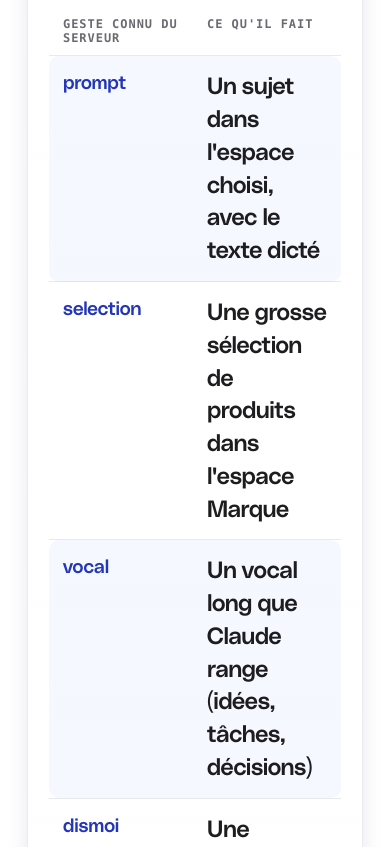
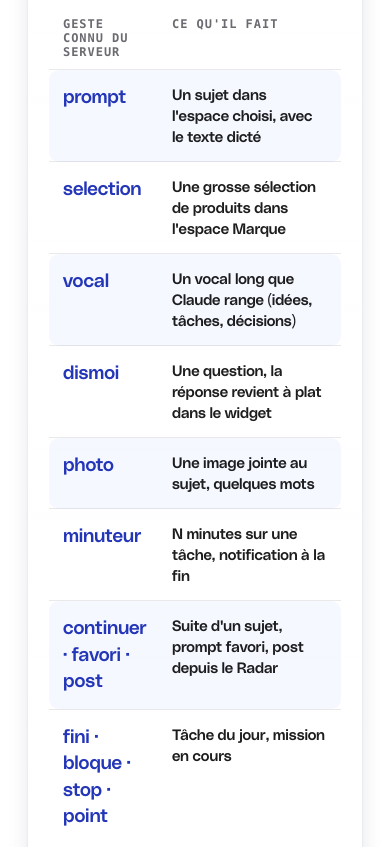
Before and after one commit to damienrsl/ponts-raccourcis, a plain HTML site: page index.html in a window 390 px wide. Shown: the part 1932-2779 px from the top of the page. Drawn offline with Linux system fonts and the light colour scheme.

Commit message:
Tableaux lisibles sur mobile
Co-Authored-By: Claude Fable 5.1 <noreply@anthropic.com>

```diff
--- a/index.html
+++ b/index.html
@@ -148,6 +148,9 @@ table{width:100%;border-collapse:collapse;margin:12px 0 0;font-size:15px}
 th,td{text-align:left;padding:9px 6px;border-top:1px solid var(--filet);vertical-align:top;line-height:1.4}
 th{font:600 11px var(--police-mono);letter-spacing:.08em;text-transform:uppercase;color:var(--texte-3);border-top:0}
 td b{color:var(--pan-3)}
+body.aura main td:not(:first-child){font-size:15px!important;font-weight:400;letter-spacing:0;width:auto;text-align:left}
+body.aura main th:not(:first-child){text-align:left}
+body.aura main td:first-child{width:38%;color:var(--texte)}
 .pont{padding:14px 0;border-top:1px solid var(--filet)}
 .pont:first-of-type{border-top:0;padding-top:4px}
 .pont h3{font-size:18px;letter-spacing:-.01em;display:flex;gap:10px;align-items:baseline;flex-wrap:wrap}
```
Also changed, not shown: corps.html (+3 -0 lines).
